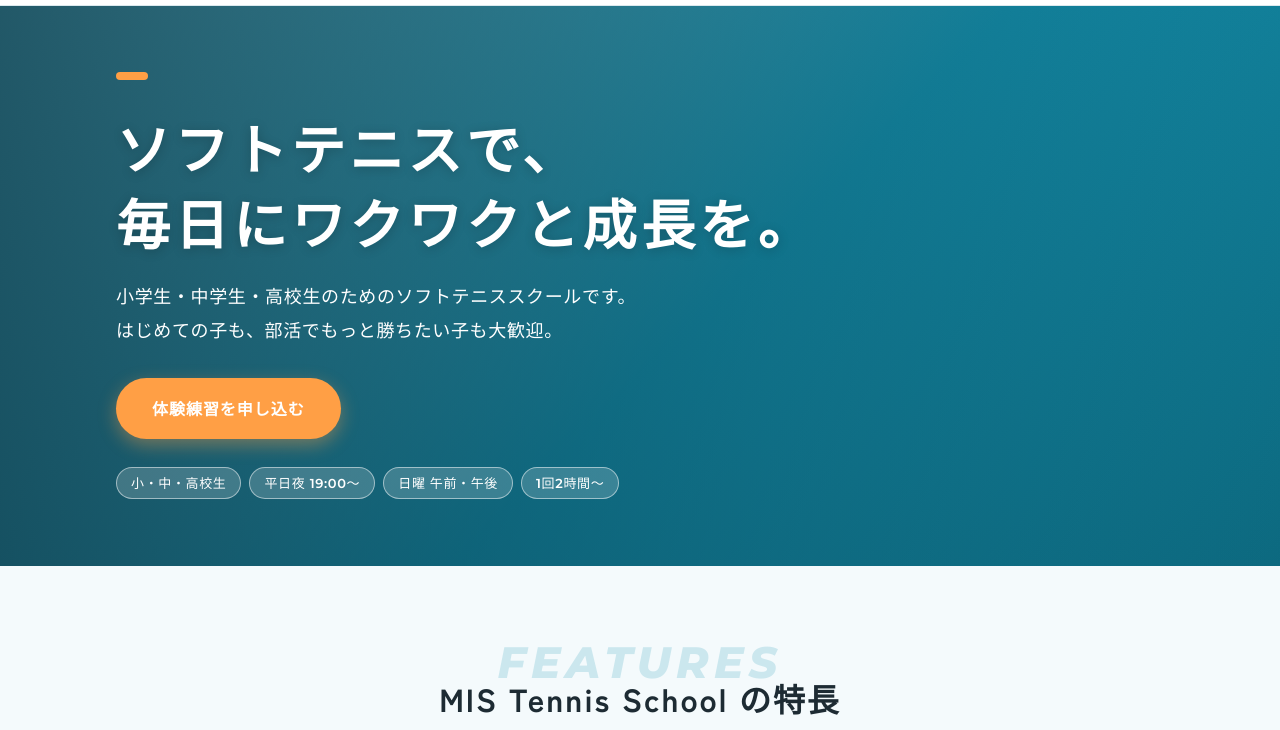
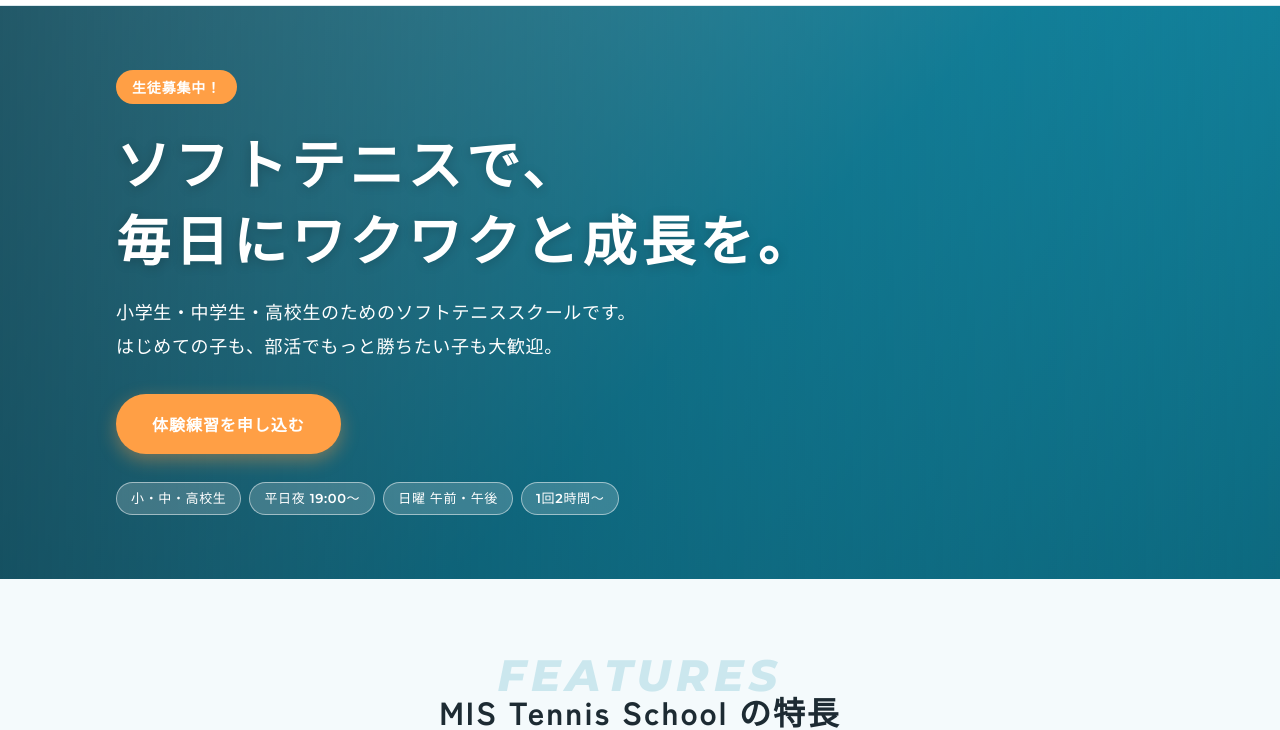
Before and after one commit to mintwtnsk2525/my-lp, a plain HTML site: page index.html in a window 1280 px wide. Shown: the part 93-823 px from the top of the page. Drawn offline with Linux system fonts and the light colour scheme; a web font is replaced by a local one.

Commit message:
Update index.html

```diff
--- a/index.html
+++ b/index.html
@@ -373,7 +373,7 @@
 
   <header class="hero">
     <div class="wrap">
-      <div class="badge"></div>
+      <div class="badge">生徒募集中！</div>
       <h1>ソフトテニスで、<br>毎日にワクワクと成長を。</h1>
       <p class="lead">小学生・中学生・高校生のためのソフトテニススクールです。<br>はじめての子も、部活でもっと勝ちたい子も大歓迎。</p>
       <a class="btn" href="#contact">体験練習を申し込む</a>
```
